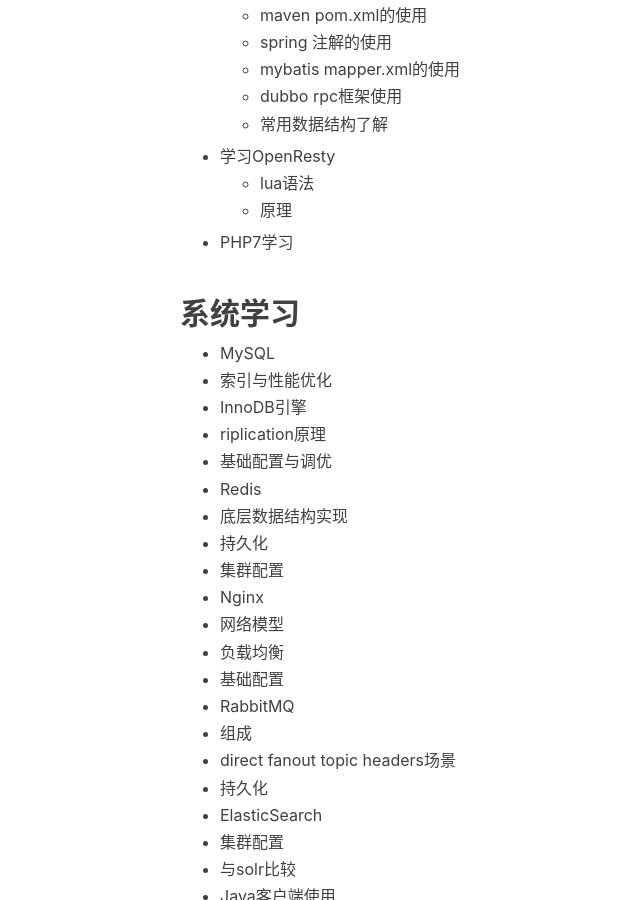
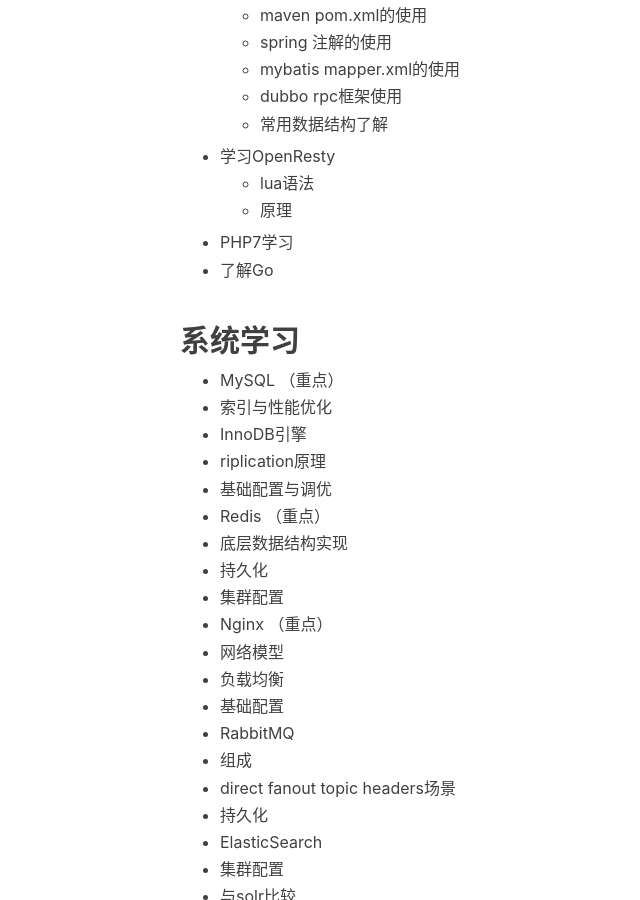
Before and after one commit to bug1024/jeet-blog, a Jekyll site: the page built from _posts/2017-03-08-2017plan.md, in a window 1280 px wide and 900 px high, scrolled down 668 px. Shown: the whole window, without its empty margins (85-725 px from the left). Built offline with Jekyll 4.4.1, drawn with Linux system fonts in a browser that asks for light colours; nearby versions of some CDN libraries; comment, search, counter and statistics services are not loaded.

Commit message:
update plan

```diff
--- a/_posts/2017-03-08-2017plan.md
+++ b/_posts/2017-03-08-2017plan.md
@@ -21,18 +21,19 @@
     * lua语法
     * 原理
  - PHP7学习
+ - 了解Go
 
 ## 系统学习
- - MySQL
+ - MySQL （重点）
   * 索引与性能优化
   * InnoDB引擎
   * riplication原理
   * 基础配置与调优
- - Redis
+ - Redis （重点）
   * 底层数据结构实现
   * 持久化
   * 集群配置
- - Nginx
+ - Nginx （重点）
   * 网络模型
   * 负载均衡
   * 基础配置
```
